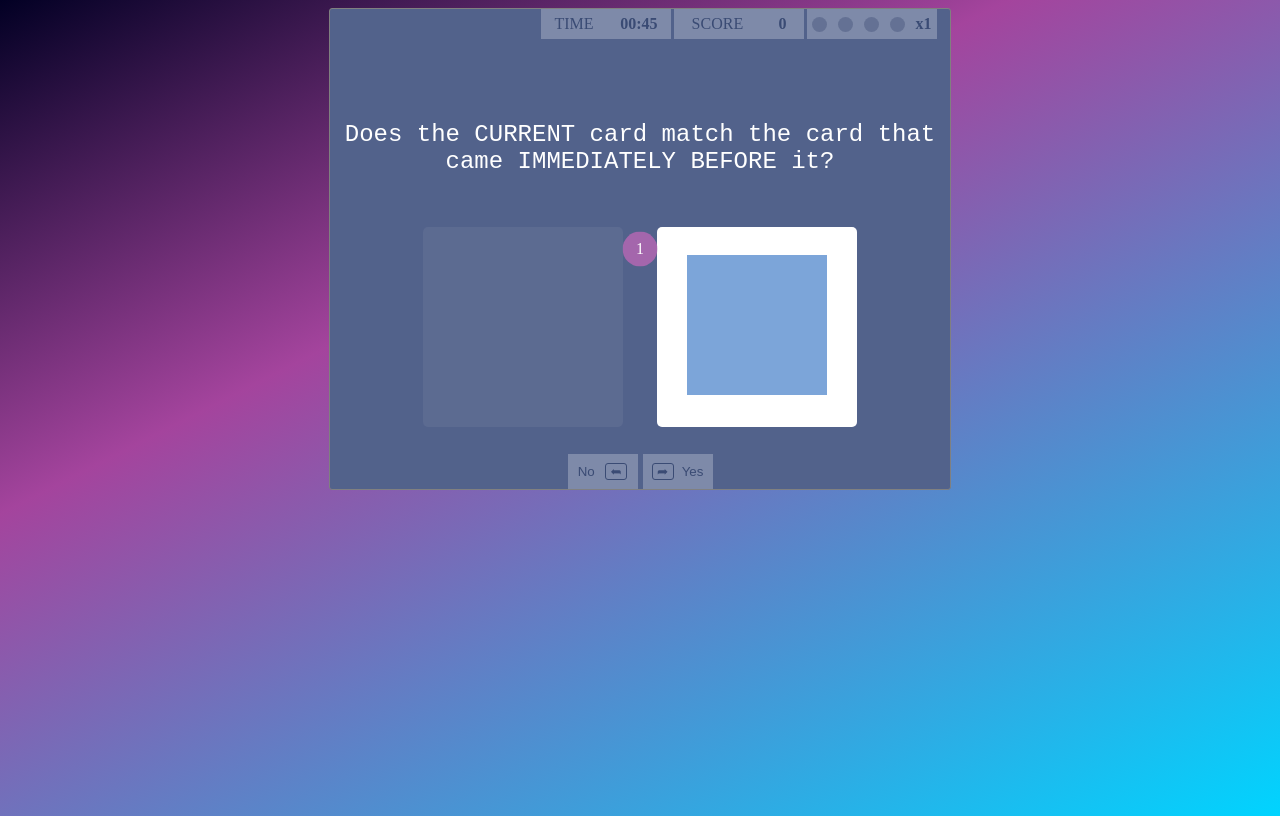
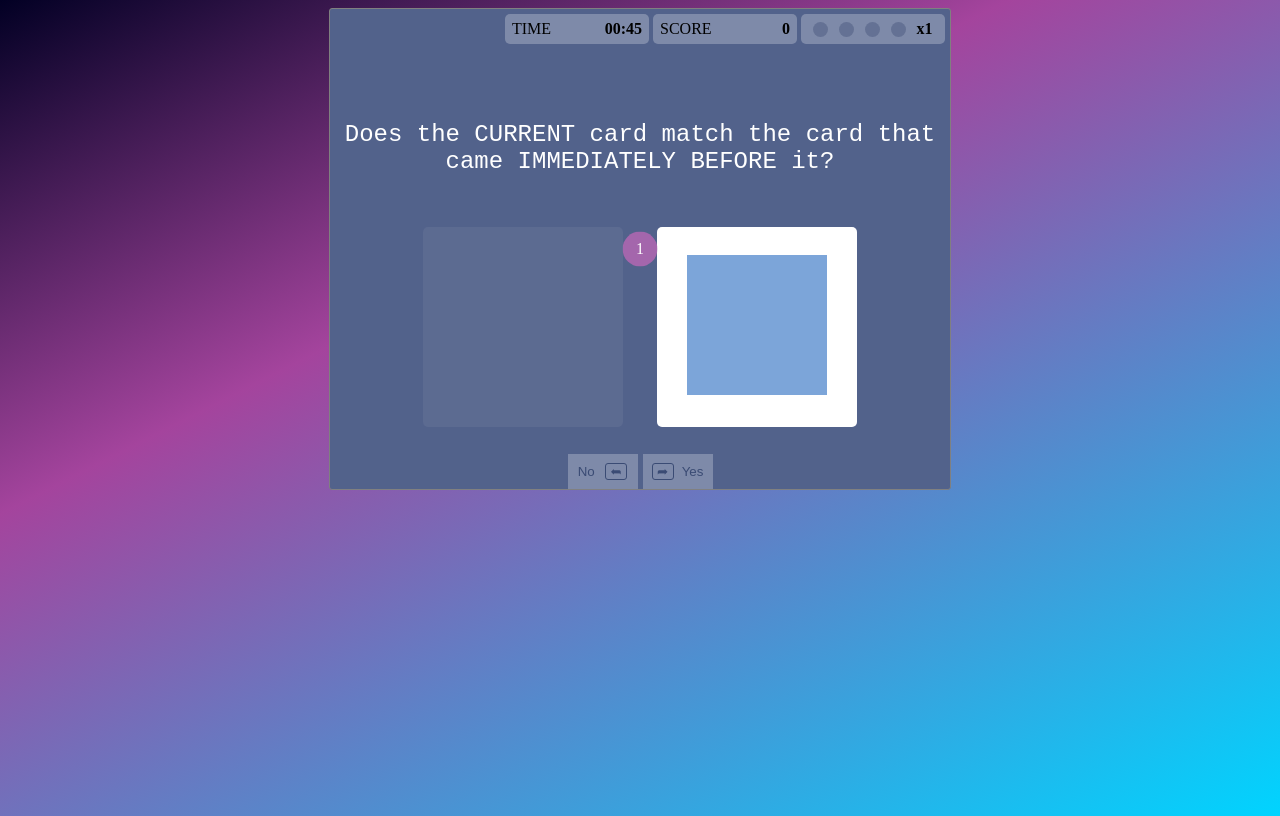
Before and after one commit to d1elit/final-task, a React (Create React App) app: page /speedmatch in a window 1280 px wide. Both pictures are taken after a click on the button "Play". Built offline with nearby package versions, Linux system fonts and the light colour scheme; no server answers.

Commit message:
feat: update GameStats component

```diff
--- a/src/components/GameStats/GameStats.scss
+++ b/src/components/GameStats/GameStats.scss
@@ -1,22 +1,36 @@
 .game-stats {
   position: absolute;
   justify-content: space-between;
-  right: 10px;
+  right: 3px;
   top: 0px;
   display: flex;
+  user-select: none;
   &__item {
+    width: 130px;
+    height: 30px;
+
+    margin: 5px 2px;
+    padding: 0px 7px;
+
     display: flex;
-    justify-content: space-around;
+    justify-content: space-between;
     align-items: center;
-    color: rgb(58, 75, 116);
-    height: 30px;
-    width: 130px;
+
     background: rgba(255, 255, 255, 0.26);
-    margin-right: 3px;
+    border-radius: 5px;
+    font-weight: 400;
   }
   &__value {
     font-weight: bold;
   }
+}
+
+.game-stats_speed-match {
+  color: rgb(58, 75, 116);
+}
+
+.game-stats_memory-matrix {
+  color: rgb(33 33 33 / 76%);
 }
 
 .multiplier {
@@ -26,11 +40,11 @@
     display: inline-block;
     height: 15px;
     width: 15px;
-    border:  none;
+    border: none;
     background-color: rgba(58, 75, 116, 0.39);
     border-radius: 15px;
     &_filled {
-      background-color: rgb(58, 75, 116);;
+      background-color: rgb(58, 75, 116);
     }
   }
 }
--- a/src/components/GameStats/GameStats.tsx
+++ b/src/components/GameStats/GameStats.tsx
@@ -1,14 +1,26 @@
 import React from 'react';
 import './GameStats.scss';
+import cn from 'classnames';
 
 interface Props {
+  tiles?: number;
+  trial?: number;
   timer?: string | number;
   score?: number;
   multiplier?: number;
   streak?: number;
+  colorStyle?: string;
 }
 
-export default function GameStats({ timer, score, multiplier, streak }: Props) {
+export default function GameStats({
+  tiles,
+  trial,
+  timer,
+  score,
+  multiplier,
+  streak,
+  colorStyle,
+}: Props) {
   const drawSuccessStreak = () => {
     return (
       <div className="game-stats__item multiplier">
@@ -30,18 +42,34 @@ export default function GameStats({ timer, score, multiplier, streak }: Props) {
   };
 
   return (
-    <div className="game-stats">
+    <div className={cn('game-stats', colorStyle && `game-stats_${colorStyle}`)}>
+      {tiles !== undefined && (
+        <div className="game-stats__item game-stats__tiles">
+          <span className="game-stats__name">TILES</span>
+          <span className="game-stats__value">{tiles}</span>
+        </div>
+      )}
+      {trial !== undefined && (
+        <div className="game-stats__item game-stats__timer">
+          <span className="game-stats__name">TRIAL</span>
+          <span className="game-stats__value">{`${trial} of 12`}</span>
+        </div>
+      )}
+      {timer !== undefined && (
         <div className="game-stats__item game-stats__timer">
           <span className="game-stats__name">TIME</span>
           <span className="game-stats__value">
             {timer ? `00:${timer >= 10 ? timer : `0${timer}`}` : '00:00'}
           </span>
         </div>
+      )}
+      {score !== undefined && (
         <div className="game-stats__item game-stats__score">
           <span className="game-stats__name">SCORE</span>
           <span className="game-stats__value">{score ? score : '0'}</span>
         </div>
-      {streak !== undefined ? drawSuccessStreak() : ''}
+      )}
+      {streak !== undefined && drawSuccessStreak()}
     </div>
   );
 }
```
Lines whose indentation alone changed are shown as unchanged.
